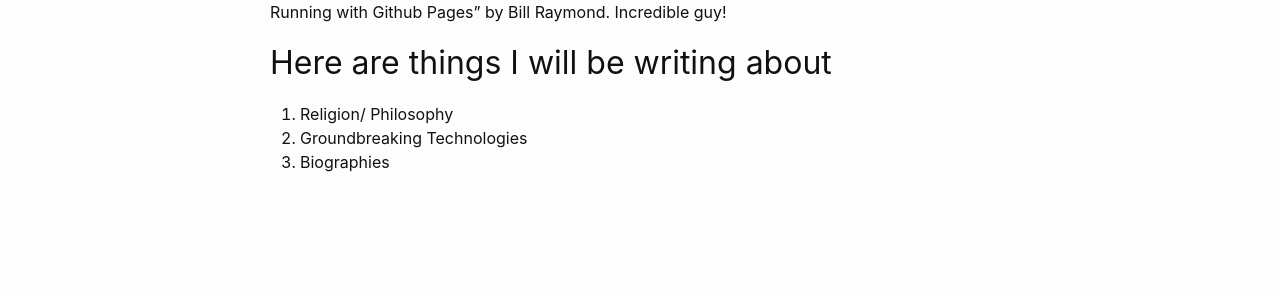
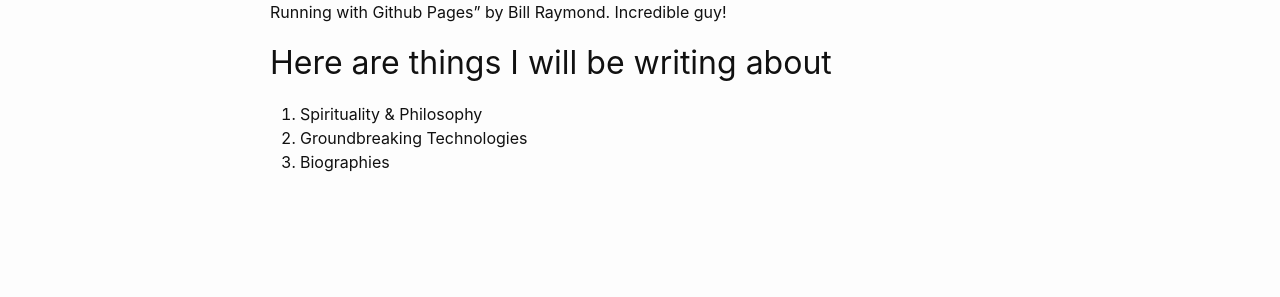
Before and after one commit to d3LA/randomMusings, a Jekyll site: the page built from _posts/2020-04-16-my-first-post.md, in a window 1280 px wide. Shown: the part 224-521 px from the top of the page. Built offline with Jekyll 4.4.1, drawn with Linux system fonts in a browser that asks for light colours.

Commit message:
Edited blog post

```diff
--- a/_posts/2020-04-16-my-first-post.md
+++ b/_posts/2020-04-16-my-first-post.md
@@ -8,6 +8,6 @@ categories: jekyll update
 Welcome to my very first post. I am doing this whiles watching a tutorial on youTube; "Up and Running with Github Pages" by Bill Raymond. Incredible guy!
 
 ## Here are things I will be writing about
-1. Religion/ Philosophy
+1. Spirituality & Philosophy
 2. Groundbreaking Technologies
 3. Biographies
```
